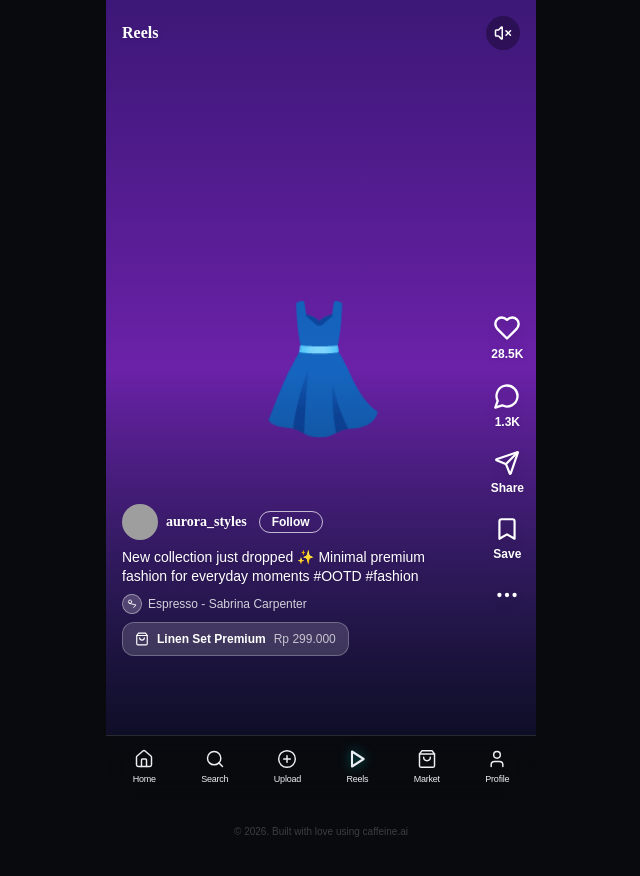
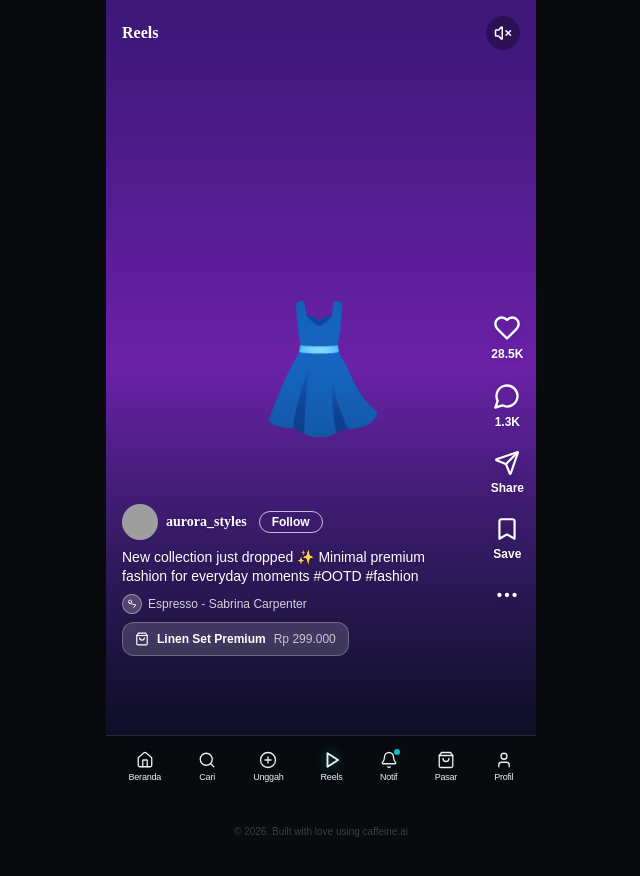
Before and after one commit to quen1407-cmyk/social-mart, a React (Vite) app in the folder src/frontend/: page /reels in a window 1280 px wide. Shown: the top 876 px of the page, without its empty margins (319-959 px from the left). Built offline with nearby package versions, Linux system fonts and the light colour scheme; grey boxes are pictures that could not be loaded; what @caffeineai/core-infrastructure would draw is missing.

Commit message:
Update BottomNav.tsx

```diff
--- a/src/frontend/src/components/layout/BottomNav.tsx
+++ b/src/frontend/src/components/layout/BottomNav.tsx
@@ -1,14 +1,15 @@
 import { cn } from "@/lib/utils";
 import { useNavigate, useRouterState } from "@tanstack/react-router";
-import { Home, PlusCircle, Search, ShoppingBag, User, Play } from "lucide-react";
+import { Bell, Home, Play, PlusCircle, Search, ShoppingBag, User } from "lucide-react";
 
 const navItems = [
-  { to: "/", icon: Home, label: "Home", ocid: "bottomnav.home_tab" },
-  { to: "/search", icon: Search, label: "Search", ocid: "bottomnav.search_tab" },
-  { to: "/upload", icon: PlusCircle, label: "Upload", ocid: "bottomnav.upload_tab" },
-  { to: "/reels", icon: Play, label: "Reels", ocid: "bottomnav.reels_tab" },
-  { to: "/marketplace", icon: ShoppingBag, label: "Market", ocid: "bottomnav.marketplace_tab" },
-  { to: "/profile/me", icon: User, label: "Profile", ocid: "bottomnav.profile_tab" },
+  { to: "/", icon: Home, label: "Beranda" },
+  { to: "/search", icon: Search, label: "Cari" },
+  { to: "/upload", icon: PlusCircle, label: "Unggah" },
+  { to: "/reels", icon: Play, label: "Reels" },
+  { to: "/notifications", icon: Bell, label: "Notif" },
+  { to: "/marketplace", icon: ShoppingBag, label: "Pasar" },
+  { to: "/profile/me", icon: User, label: "Profil" },
 ];
 
 export function BottomNav() {
@@ -22,32 +23,26 @@ export function BottomNav() {
   };
 
   return (
-    <nav
-      data-ocid="bottomnav"
-      className="fixed bottom-0 left-1/2 -translate-x-1/2 w-full max-w-[430px] z-50 border-t border-border bg-card/95 backdrop-blur-md"
-    >
+    <nav className="fixed bottom-0 left-1/2 -translate-x-1/2 w-full max-w-[430px] z-50 border-t border-border bg-card/95 backdrop-blur-md">
       <div className="flex items-center justify-around h-16 px-1">
-        {navItems.map(({ to, icon: Icon, label, ocid }) => {
+        {navItems.map(({ to, icon: Icon, label }) => {
           const active = isActive(to);
           return (
             <button
               key={to}
               type="button"
-              data-ocid={ocid}
               onClick={() => navigate({ to })}
               className={cn(
-                "flex flex-col items-center gap-1 px-2 py-2 rounded-xl transition-smooth min-w-0",
-                active ? "nav-tab-active" : "nav-tab-inactive",
+                "flex flex-col items-center gap-0.5 px-1.5 py-2 rounded-xl transition-smooth min-w-0",
+                active ? "nav-tab-active" : "nav-tab-inactive"
               )}
             >
-              <Icon
-                size={20}
-                strokeWidth={active ? 2.5 : 1.75}
-                className={cn(
-                  "transition-smooth",
-                  active && "drop-shadow-[0_0_6px_oklch(0.7_0.2_190/0.6)]",
+              <div className="relative">
+                <Icon size={18} strokeWidth={active ? 2.5 : 1.75} className={cn("transition-smooth", active && "drop-shadow-[0_0_6px_oklch(0.7_0.2_190/0.6)]")} />
+                {label === "Notif" && (
+                  <span className="absolute -top-0.5 -right-0.5 w-1.5 h-1.5 rounded-full bg-primary" />
                 )}
-              />
+              </div>
               <span className="text-[9px] font-medium tracking-tight">{label}</span>
             </button>
           );
```
